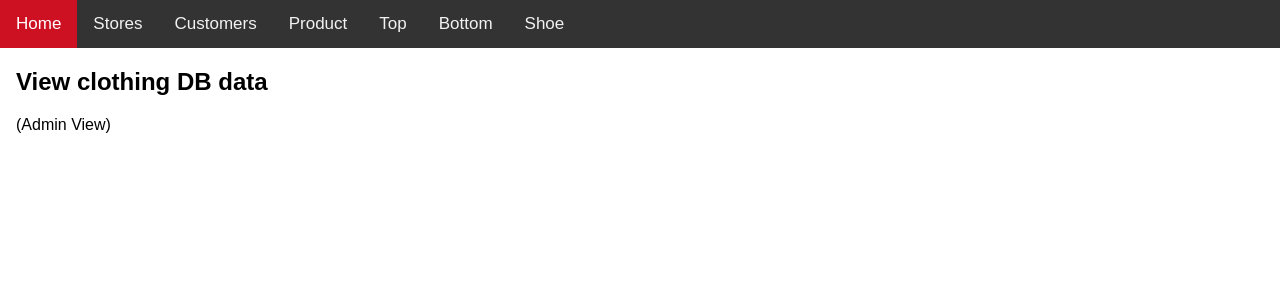
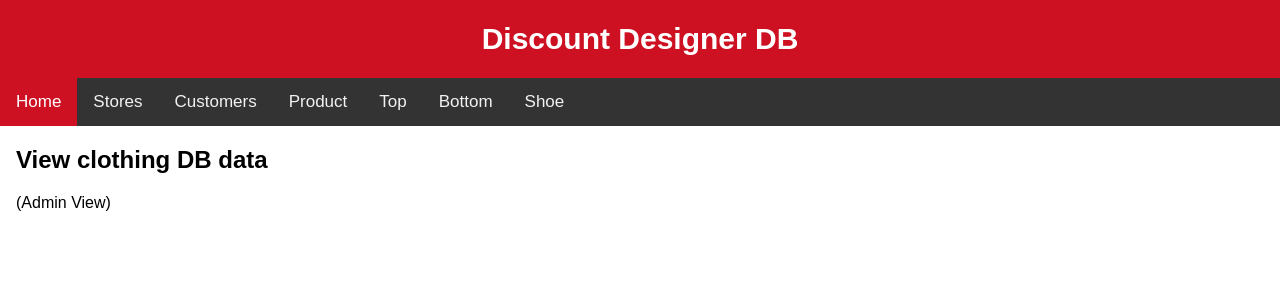
Before and after one commit to minhancao/ClothingStoreDB, a PHP site: page / in a window 1280 px wide. Shown: the top 300 px of the page. Run offline with PHP 8.4, Linux system fonts and the light colour scheme.

Commit message:
added banner

```diff
--- a/index.php
+++ b/index.php
@@ -7,6 +7,15 @@
             margin: 0;
             font-family: Arial, Helvetica, sans-serif;
         }
+
+        .header {
+            padding: 2px;
+            text-align: center;
+            background: #ce1023;
+            color: white;
+            font-size: 15px;
+        }
+
 
         .topnav {
             position: relative;
@@ -63,6 +72,10 @@
 </head>
 <body>
 
+<div class="header">
+    <h1>Discount Designer DB</h1>
+</div>
+
 <!-- Top navigation -->
 <div class="topnav">
 
```
